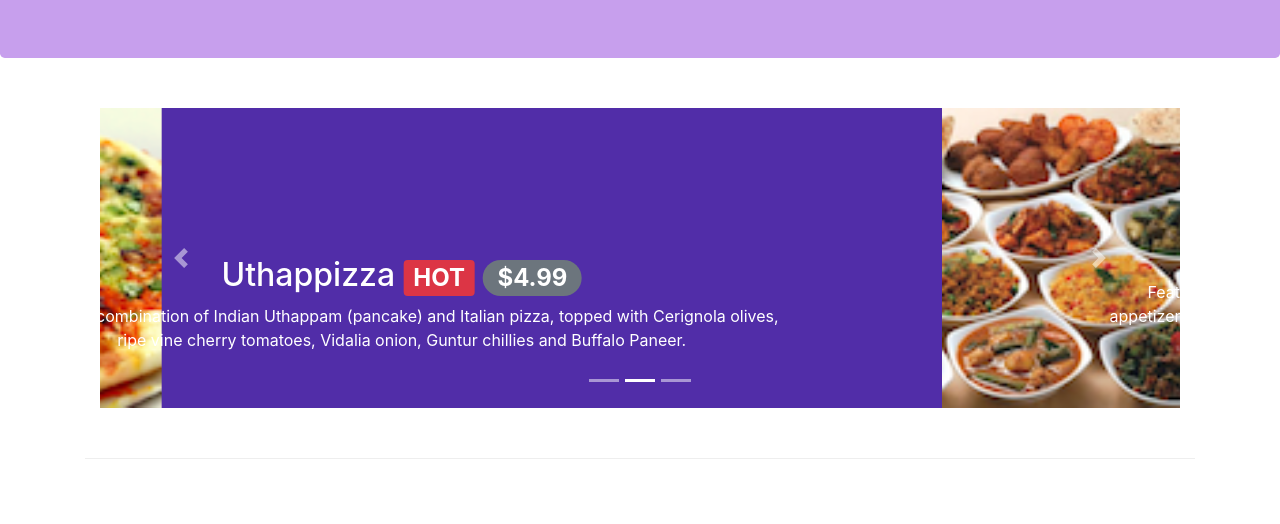
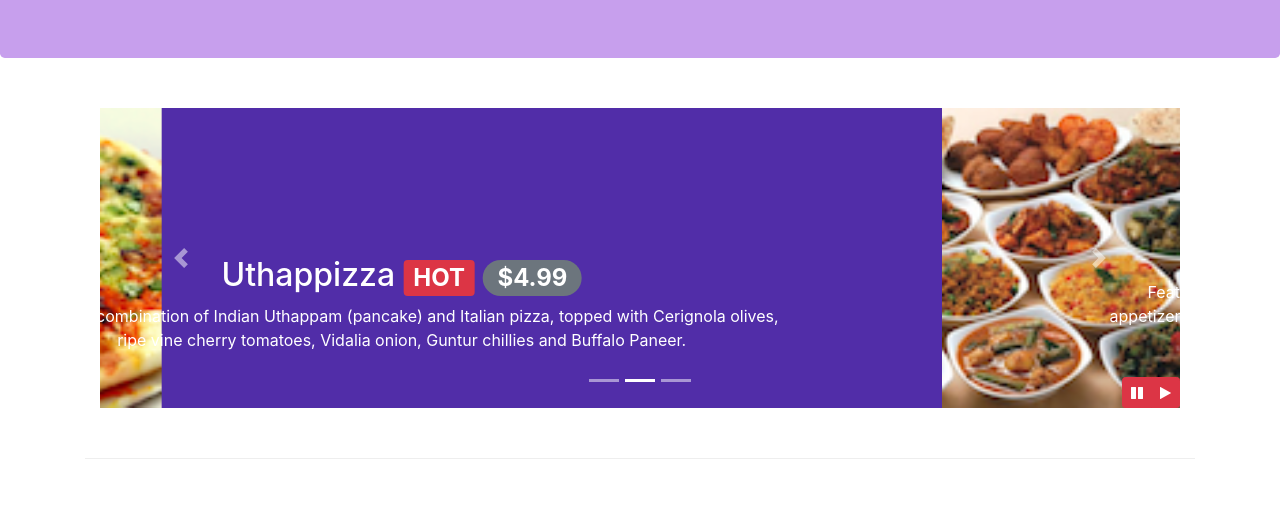
Before and after one commit to hiteshVadher/bootstrap, a website: page index.html in a window 1280 px wide. Shown: the part 276-800 px from the top of the page. Drawn offline with nearby package versions, Linux system fonts and the light colour scheme.

Commit message:
bootstrap jquery

```diff
--- a/index.html
+++ b/index.html
@@ -206,6 +206,15 @@
                     <a class="carousel-control-next" href="#mycarousel" href="#mycarousel" role="button" data-slide="next">
                         <span class="carousel-control-next-icon"></span>
                     </a>
+                    <div class="btn-group" id="carouselButton">
+                        <button class="btn btn-danger btn-sm" id="carousel-pause">
+                            <span class="fa fa-pause"></span>
+                        </button>
+
+                        <button class="btn btn-danger btn-sm" id="carousel-play">
+                            <span class="fa fa-play"></span>
+                        </button>
+                    </div>
                 </div>
             </div>
         </div>
@@ -305,6 +314,20 @@
     <script src="https://code.jquery.com/jquery-3.2.1.slim.min.js" integrity="sha384-KJ3o2DKtIkvYIK3UENzmM7KCkRr/rE9/Qpg6aAZGJwFDMVNA/GpGFF93hXpG5KkN" crossorigin="anonymous"></script>
     <script src="https://cdnjs.cloudflare.com/ajax/libs/popper.js/1.12.9/umd/popper.min.js" integrity="sha384-ApNbgh9B+Y1QKtv3Rn7W3mgPxhU9K/ScQsAP7hUibX39j7fakFPskvXusvfa0b4Q" crossorigin="anonymous"></script>
     <script src="https://maxcdn.bootstrapcdn.com/bootstrap/4.0.0/js/bootstrap.min.js" integrity="sha384-JZR6Spejh4U02d8jOt6vLEHfe/JQGiRRSQQxSfFWpi1MquVdAyjUar5+76PVCmYl" crossorigin="anonymous"></script>
+
+    <script>
+        $(document).ready(function() {
+            $('#mycarousel').carousel({interval: 3000});
+            $('#carousel-pause').click(function() {
+                $('#mycarousel').carousel('pause');
+            })
+
+            $('#carousel-play').click(function() {
+                $('#mycarousel').carousel('cycle');
+            })
+        });
+    </script>
+
 </body>
 
 </html>
--- a/styles.css
+++ b/styles.css
@@ -75,3 +75,9 @@ body {
     left: 0;
     min-height: 300px;
 }
+
+#carouselButton {
+    right: 0px;
+    position: absolute;
+    bottom: 0px;
+}
```
